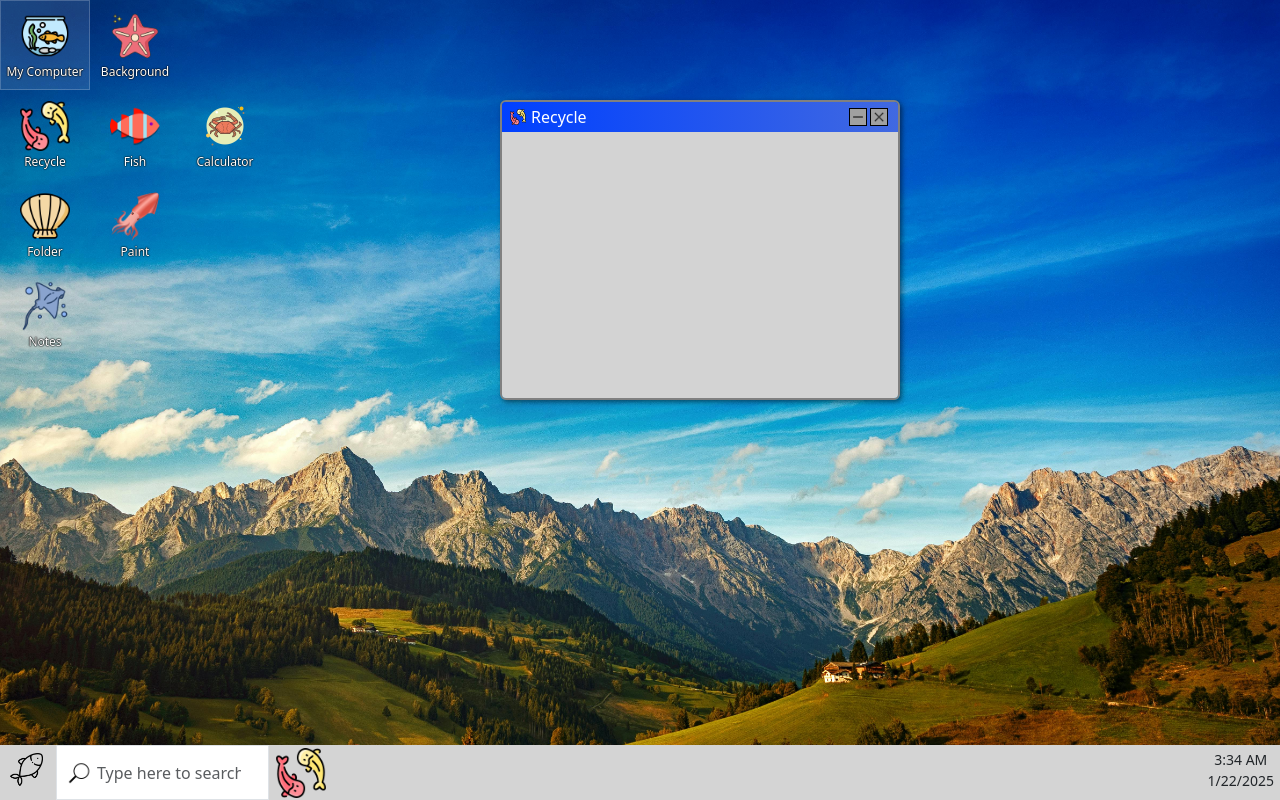
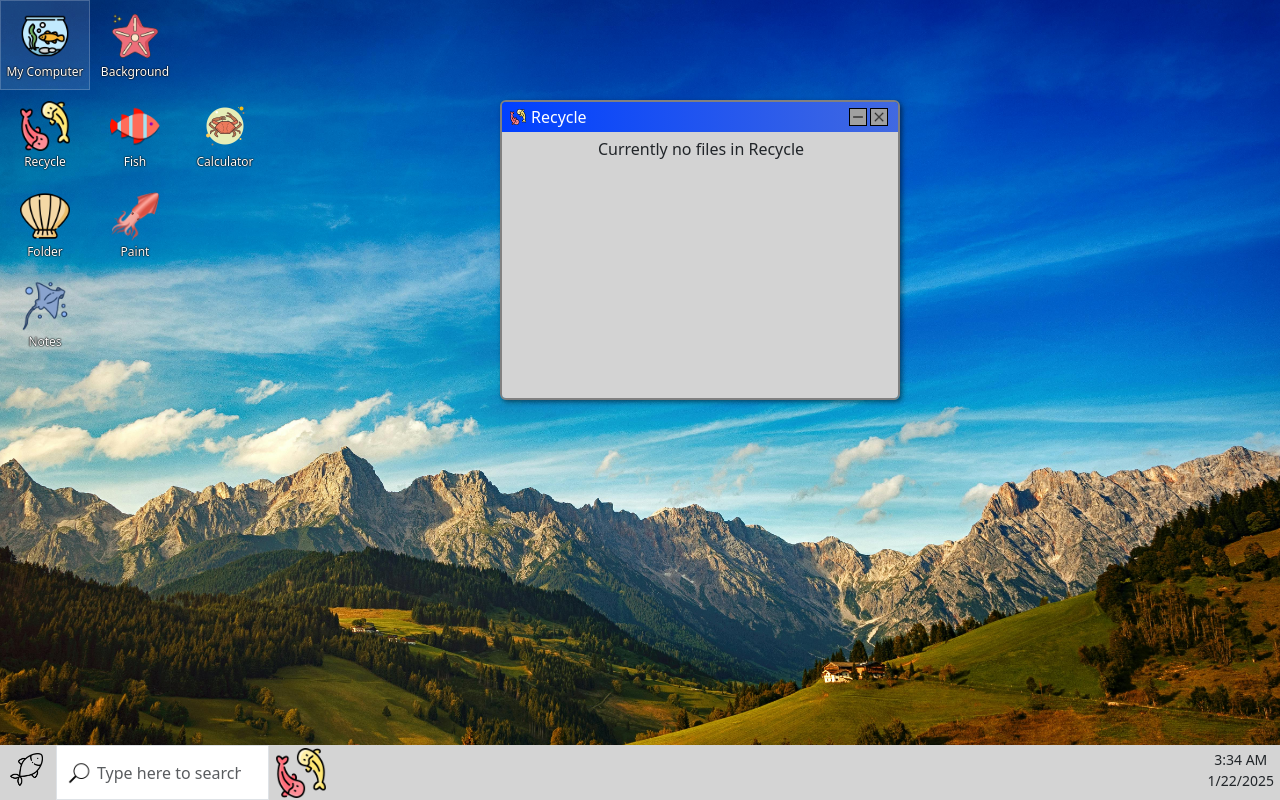
Before and after one commit to TheLvableMrFish/Fish_OS, a React (Create React App) app: page / in a window 1280 px wide. Built offline with nearby package versions, Linux system fonts and the light colour scheme.

Commit message:
Edited Recycle to have test explaining there are no files when it has not files in Recycle

```diff
--- a/src/Apps/AppsCSS/recycle_css.css
+++ b/src/Apps/AppsCSS/recycle_css.css
@@ -6,6 +6,11 @@
     height: calc(100% - 30px);
     background: lightgray;
     border-radius: 0 0 4px 4px;
+}
+
+.recycle-empty{
+    text-align: center;
+    margin-top: 5px;
 }
 
 .recycle-app-document{
--- a/src/Apps/Recycle.js
+++ b/src/Apps/Recycle.js
@@ -38,7 +38,7 @@ const Recycle =({})=>{
         <>
         <div className='recycle-box container-fluid'>
             <div className='recycle-scrollable-container'>
-
+                {notes.length === 0 ? <div className='recycle-empty'>Currently no files in Recycle</div> : ''}
                 {notes.map((note)=>(
                     <div className='recycle-app-documents row'>
                         <div key={note.title} className='recycle-app-document col-10'>{note.title}.txt
```
